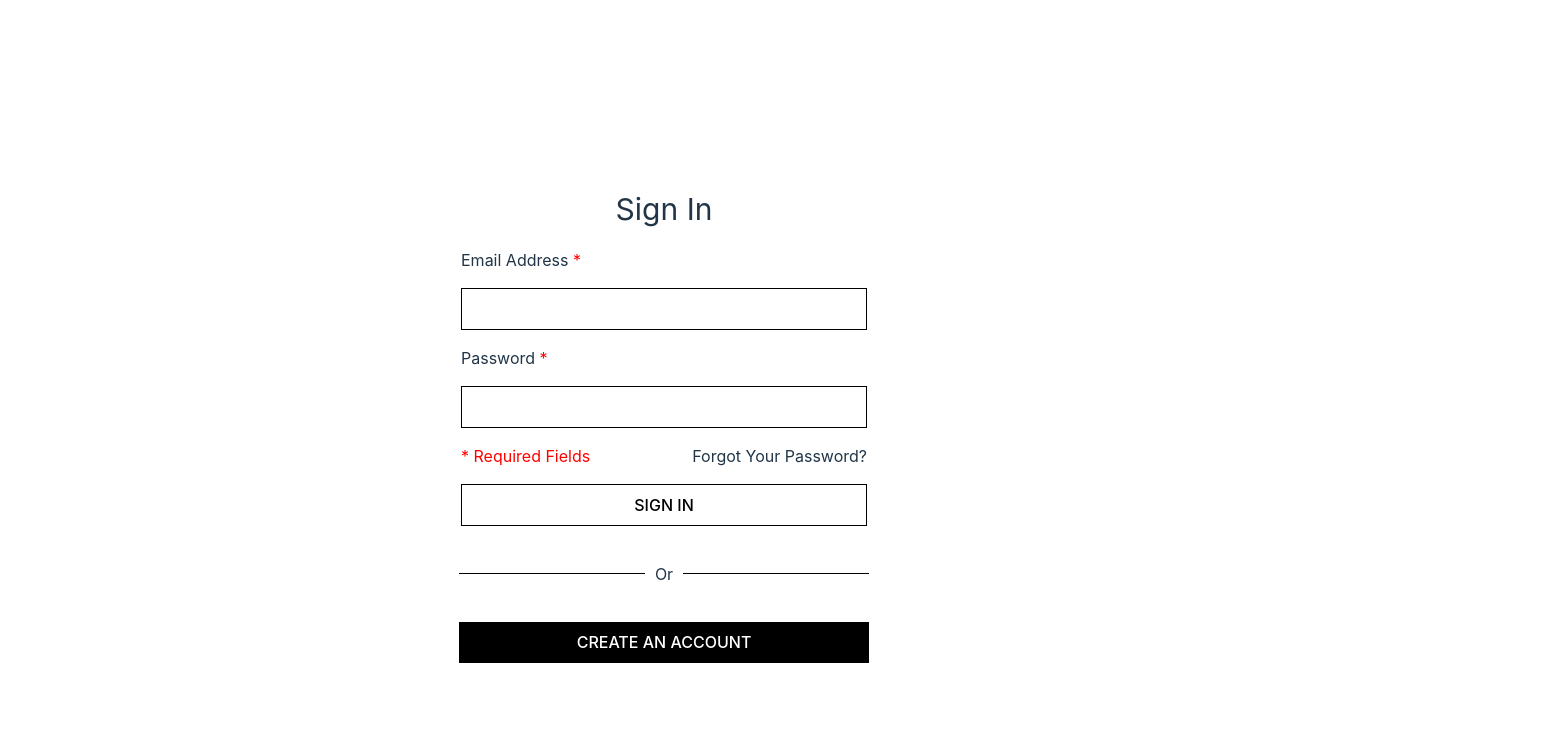
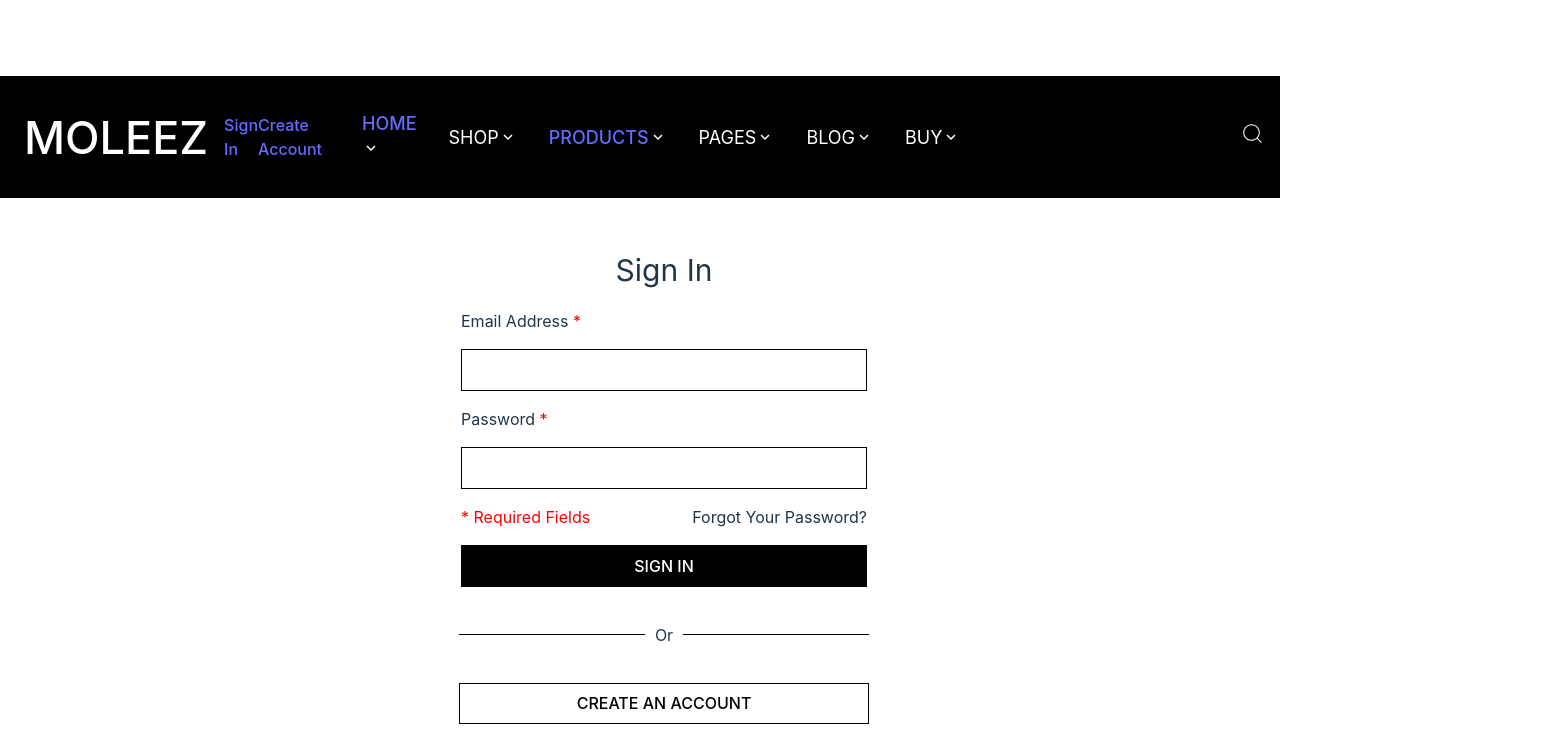
Before and after one commit to ZayanB/Ecommerce, a React (Vite) app in the folder react/: page /signIn in a window 1280 px wide. Shown: the top 756 px of the page, 1543 px wide, since content can reach past the window. Built offline with nearby package versions, Linux system fonts and the light colour scheme.

Commit message:
Implement react routes

```diff
--- a/react/package.json
+++ b/react/package.json
@@ -14,7 +14,8 @@
         "date-fns": "^3.6.0",
         "react": "^18.3.1",
         "react-dom": "^18.3.1",
-        "react-icons": "^5.2.1"
+        "react-icons": "^5.2.1",
+        "react-router-dom": "^6.26.0"
     },
     "devDependencies": {
         "@types/react": "^18.3.3",
--- a/react/src/App.jsx
+++ b/react/src/App.jsx
@@ -1,23 +1,45 @@
 import React from "react";
 
-import Hero from "./components/Hero";
-import NavBar from "./components/NavBar";
-import LoginPage from "./components/LoginPage";
-import CreateAccountPage from "./components/CreateAccountPage";
-import FeaturedProducts from "./components/FeaturedProducts";
-import ProductsPage from "./components/ProductsPage";
+import {
+    Route,
+    createBrowserRouter,
+    createRoutesFromElements,
+    Router,
+    RouterProvider,
+} from "react-router-dom";
+
+import HomePage from "./Pages/HomePage";
+import MainLayout from "./Layouts/MainLayout";
+import CreateAccountsPage from "./Pages/CreateAccountsPage";
+import SignInPage from "./Pages/SignInPage";
+import ProductView from "./Pages/ProductView";
 import "./App.css";
+
+const router = createBrowserRouter(
+    createRoutesFromElements(
+        <Route path="/" element={<MainLayout />}>
+            <Route index element={<HomePage />} />
+            <Route path="/createAcc" element={<CreateAccountsPage />} />
+            <Route path="/signIn" element={<SignInPage />} />
+            <Route path="/allProducts" element={<ProductView />} />
+        </Route>
+    )
+);
 
 const App = () => {
     return (
-        <div className="MAIN">
-            {/* <NavBar /> */}
-            {/* <Hero /> */}
-            {/* <FeaturedProducts /> */}
-            <LoginPage />
-            {/* <CreateAccountPage /> */}
-            {/* <ProductsPage /> */}
-        </div>
+        <>
+            <RouterProvider router={router} />
+        </>
+
+        // <div className="MAIN">
+        //     {/* <NavBar /> */}
+        //     {/* <Hero /> */}
+        //     {/* <FeaturedProducts /> */}
+        //     {/* <LoginPage /> */}
+        //     {/* <CreateAccountPage /> */}
+        //     {/* <ProductsPage /> */}
+        // </div>
     );
 };
 
--- /dev/null
+++ b/react/src/Layouts/MainLayout.jsx
@@ -0,0 +1,14 @@
+import React from "react";
+import NavBar from "../components/NavBar";
+import { Outlet } from "react-router-dom";
+
+const MainLayout = () => {
+    return (
+        <>
+            <NavBar />
+            <Outlet />
+        </>
+    );
+};
+
+export default MainLayout;
--- /dev/null
+++ b/react/src/Pages/CreateAccountsPage.jsx
@@ -0,0 +1,12 @@
+import React from "react";
+import CreateAccountPage from "../components/CreateAccountPage";
+
+const CreateAccountsPage = () => {
+    return (
+        <>
+            <CreateAccountPage />
+        </>
+    );
+};
+
+export default CreateAccountsPage;
--- /dev/null
+++ b/react/src/Pages/HomePage.jsx
@@ -0,0 +1,13 @@
+import React from "react";
+import Hero from "../components/Hero";
+import FeaturedProducts from "../components/FeaturedProducts";
+const HomePage = () => {
+    return (
+        <>
+            <Hero />
+            <FeaturedProducts />
+        </>
+    );
+};
+
+export default HomePage;
--- /dev/null
+++ b/react/src/Pages/ProductView.jsx
@@ -0,0 +1,11 @@
+import React from "react";
+import ProductsPage from "../components/ProductsPage";
+const ProductView = () => {
+    return (
+        <>
+            <ProductsPage />
+        </>
+    );
+};
+
+export default ProductView;
--- /dev/null
+++ b/react/src/Pages/SignInPage.jsx
@@ -0,0 +1,12 @@
+import React from "react";
+import LoginPage from "../components/LoginPage";
+
+const SignInPage = () => {
+    return (
+        <>
+            <LoginPage />
+        </>
+    );
+};
+
+export default SignInPage;
--- a/react/src/components/CreateAccountPage.jsx
+++ b/react/src/components/CreateAccountPage.jsx
@@ -1,8 +1,15 @@
 import React, { useState } from "react";
 import axios from "axios";
 import "./CreateAccountPage.css";
+import { useNavigate } from "react-router-dom";
 
 const CreateAccountPage = () => {
+    const navigate = useNavigate();
+
+    const handleClick = () => {
+        navigate("/signIn");
+    };
+
     const [formData, setFormData] = useState({
         firstname: "",
         lastname: "",
@@ -144,7 +151,9 @@ const CreateAccountPage = () => {
                     <span className="divider-text">Or</span>
                 </div>
                 <div style={{ width: "100%" }}>
-                    <button className="SignInButton">SIGN IN</button>
+                    <button onClick={handleClick} className="SignInButton">
+                        SIGN IN
+                    </button>
                 </div>
             </div>
         </div>
--- a/react/src/components/LoginPage.jsx
+++ b/react/src/components/LoginPage.jsx
@@ -1,8 +1,15 @@
 import React, { useState } from "react";
 import "./LoginPage.css";
 import axios from "axios";
+import { useNavigate } from "react-router-dom";
 
 const LoginPage = () => {
+    const navigate = useNavigate();
+
+    const handleClick = () => {
+        navigate("/createAcc");
+    };
+
     const [formData, setFormData] = useState({
         email: "",
         password: "",
@@ -115,7 +122,10 @@ const LoginPage = () => {
                 </div>
                 <form className="Form1" action="">
                     <div style={{ width: "100%" }}>
-                        <button className="CreateAccButton">
+                        <button
+                            onClick={handleClick}
+                            className="CreateAccButton"
+                        >
                             CREATE AN ACCOUNT
                         </button>
                     </div>
--- a/react/src/components/NavBar.css
+++ b/react/src/components/NavBar.css
@@ -3,13 +3,13 @@
     position: relative;
     flex-direction: row;
     justify-content: space-between;
-    background-color: whitesmoke;
+    background-color: black;
+    color: white;
     width: 100vw;
-    height: auto;
+    /* height: auto; */
     align-items: center;
     overflow: visible;
 }
-
 .ShopName {
     display: flex;
     margin-right: 1rem;
--- a/react/src/components/NavBar.jsx
+++ b/react/src/components/NavBar.jsx
@@ -18,7 +18,17 @@ const NavBar = () => {
     return (
         <nav className="MainContainerNavBar">
             <div>
-                <h1 className="ShopName">MOLEEZ</h1>
+                <h1 className="ShopName">
+                    <a style={{ color: "white" }} href="/">
+                        MOLEEZ
+                    </a>
+                </h1>
+            </div>
+            <div>
+                <a href="/signIn">Sign In </a>
+            </div>
+            <div>
+                <a href="/createAcc">Create Account</a>
             </div>
 
             <div className="ListContainer" onMouseLeave={onMouseLeave}>
@@ -27,7 +37,8 @@ const NavBar = () => {
                         onMouseOver={onMouseOver}
                         className={`arrowDown dropDown`}
                     >
-                        HOME{<MdKeyboardArrowDown />}
+                        <a href="/">HOME</a>
+                        {<MdKeyboardArrowDown />}
                         <div
                             onMouseOver={onMouseOver}
                             onMouseLeave={onMouseLeave}
@@ -44,7 +55,8 @@ const NavBar = () => {
                         SHOP {<MdKeyboardArrowDown />}
                     </li>
                     <li className="arrowDown">
-                        PRODUCTS {<MdKeyboardArrowDown />}
+                        <a href="/allProducts">PRODUCTS</a>
+                        {<MdKeyboardArrowDown />}
                     </li>
                     <li className="arrowDown">
                         PAGES {<MdKeyboardArrowDown />}
```
Also changed, not shown: 2 other files (tests, documents, lock files or other folders).
